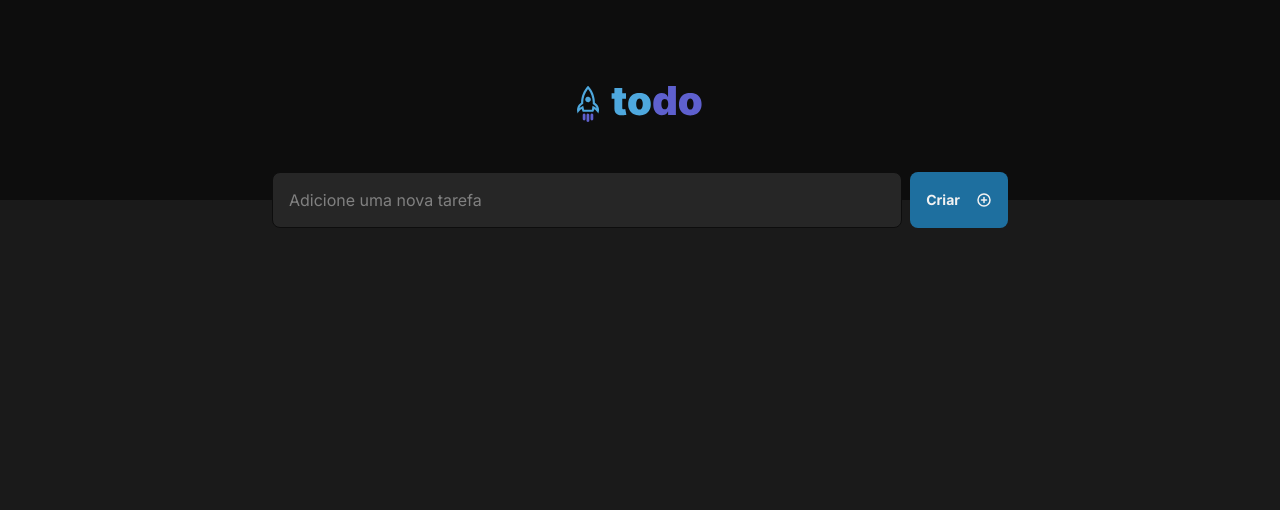
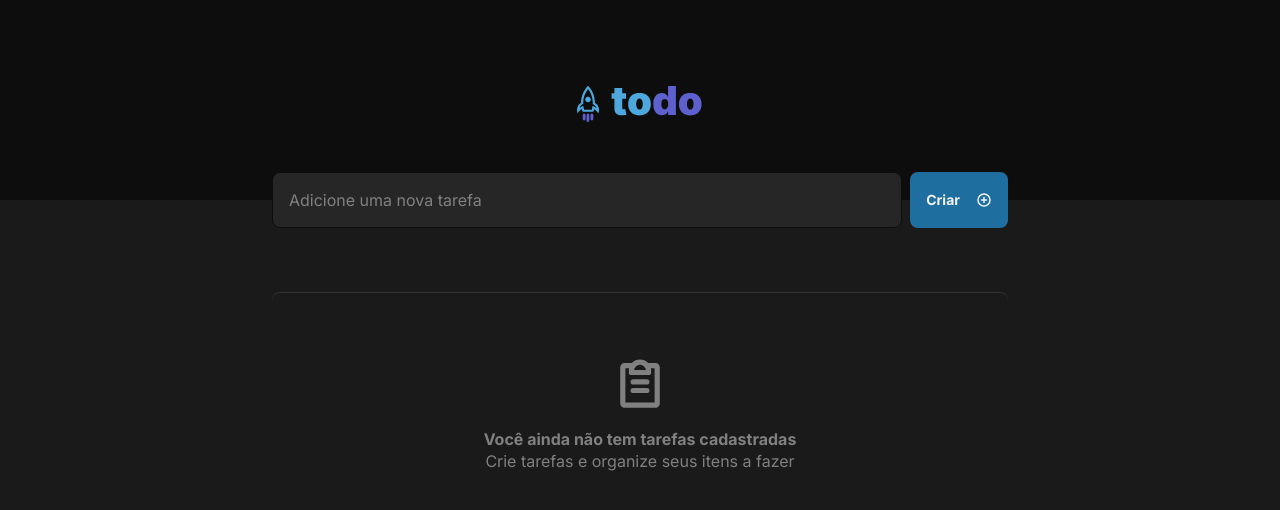
Before and after one commit to joaohenriquefernandes/ignite-to-do-list, a React (Vite) app: page / in a window 1280 px wide. Shown: the top 510 px of the page. Built offline with nearby package versions, Linux system fonts and the light colour scheme.

Commit message:
feat: creating empty component

```diff
--- a/src/App.module.css
+++ b/src/App.module.css
@@ -5,7 +5,11 @@
   margin: auto;
   margin-top: calc(0px - 1.75rem);
 
-  /* display: flex;
-  align-items: center;
-  justify-content: center; */
+  display: flex;
+  flex-direction: column;
+  gap: 4rem;
 }
+
+.toDoList {
+
+}
--- a/src/App.tsx
+++ b/src/App.tsx
@@ -1,6 +1,8 @@
 import { Header } from "./components/Header"
+import { NewTaskInput } from "./components/NewTaskInput"
+import { Empty } from "./components/Empty"
+
 import styles from './App.module.css'
-import { NewTaskInput } from "./components/NewTaskInput"
 
 export function App() {
 
@@ -9,6 +11,10 @@
       <Header />
       <main className={styles.wrapper}>
         <NewTaskInput />
+
+        <div className={styles.toDoList}>
+          <Empty />
+        </div>
       </main>
     </>
   )
--- /dev/null
+++ b/src/components/Empty.module.css
@@ -0,0 +1,23 @@
+.container {
+  width: 100%;
+  height: 15.25rem;
+  padding: 4rem 1.5rem;
+  border-radius: 8px;
+  border-top: 1px solid var(--gray-400);
+
+  display: flex;
+  flex-direction: column;
+  align-items: center;
+  justify-content: center;
+  gap: 1rem;
+}
+
+.container .infoEmpty {
+  width: 100%;
+  height: 2.75rem;
+   display: flex;
+   flex-direction: column;
+   align-items: center;
+   justify-content: center;
+   color: var(--gray-300);
+}
--- /dev/null
+++ b/src/components/Empty.tsx
@@ -0,0 +1,14 @@
+import { ClipboardText } from 'phosphor-react'
+import styles from './Empty.module.css'
+
+export function Empty() {
+  return (
+    <div className={styles.container}>
+      <ClipboardText size={56} weight='bold' color='#808080'/>
+      <div className={styles.infoEmpty}>
+        <strong>Você ainda não tem tarefas cadastradas</strong>
+        <p>Crie tarefas e organize seus itens a fazer</p>
+      </div>
+    </div>
+  )
+}
```
